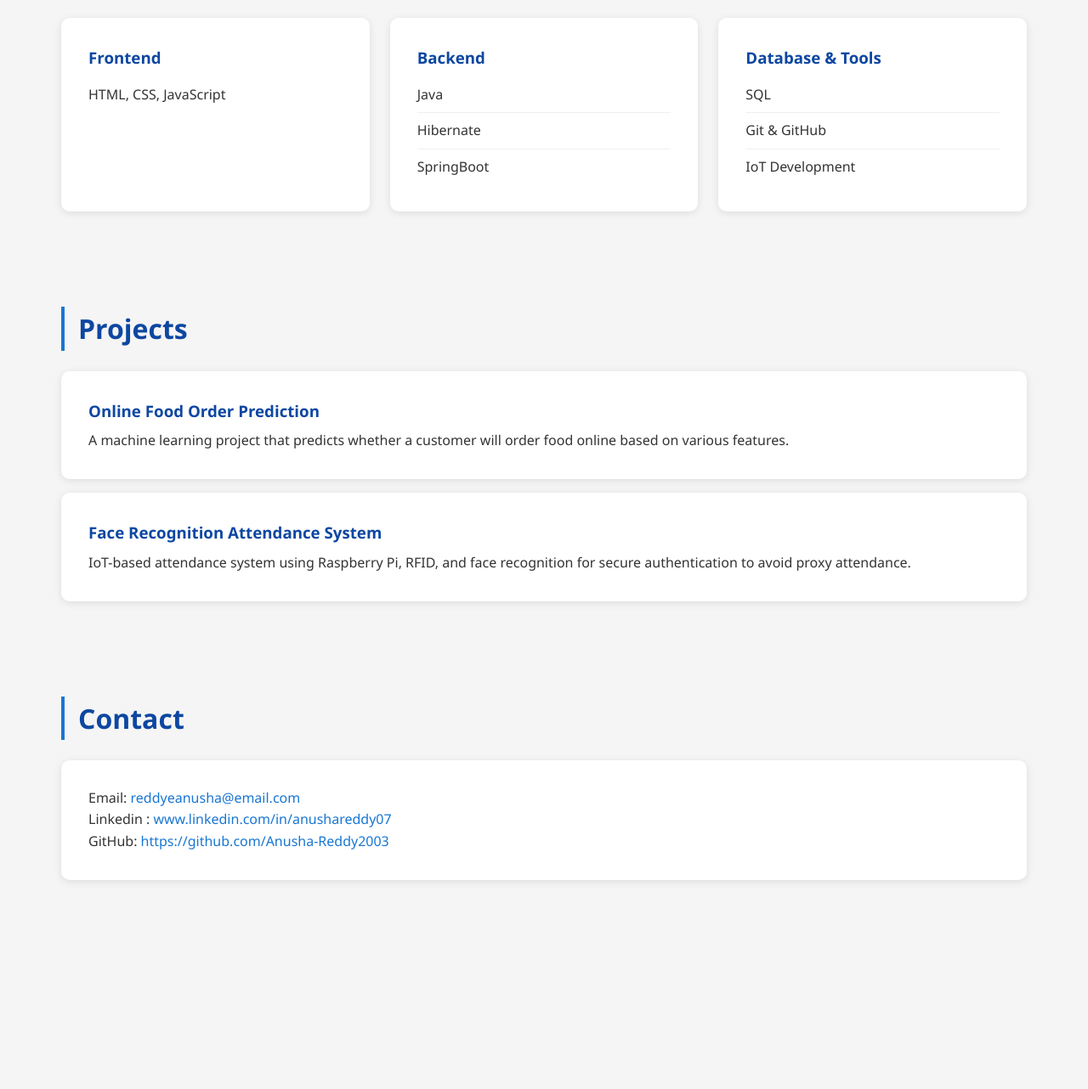
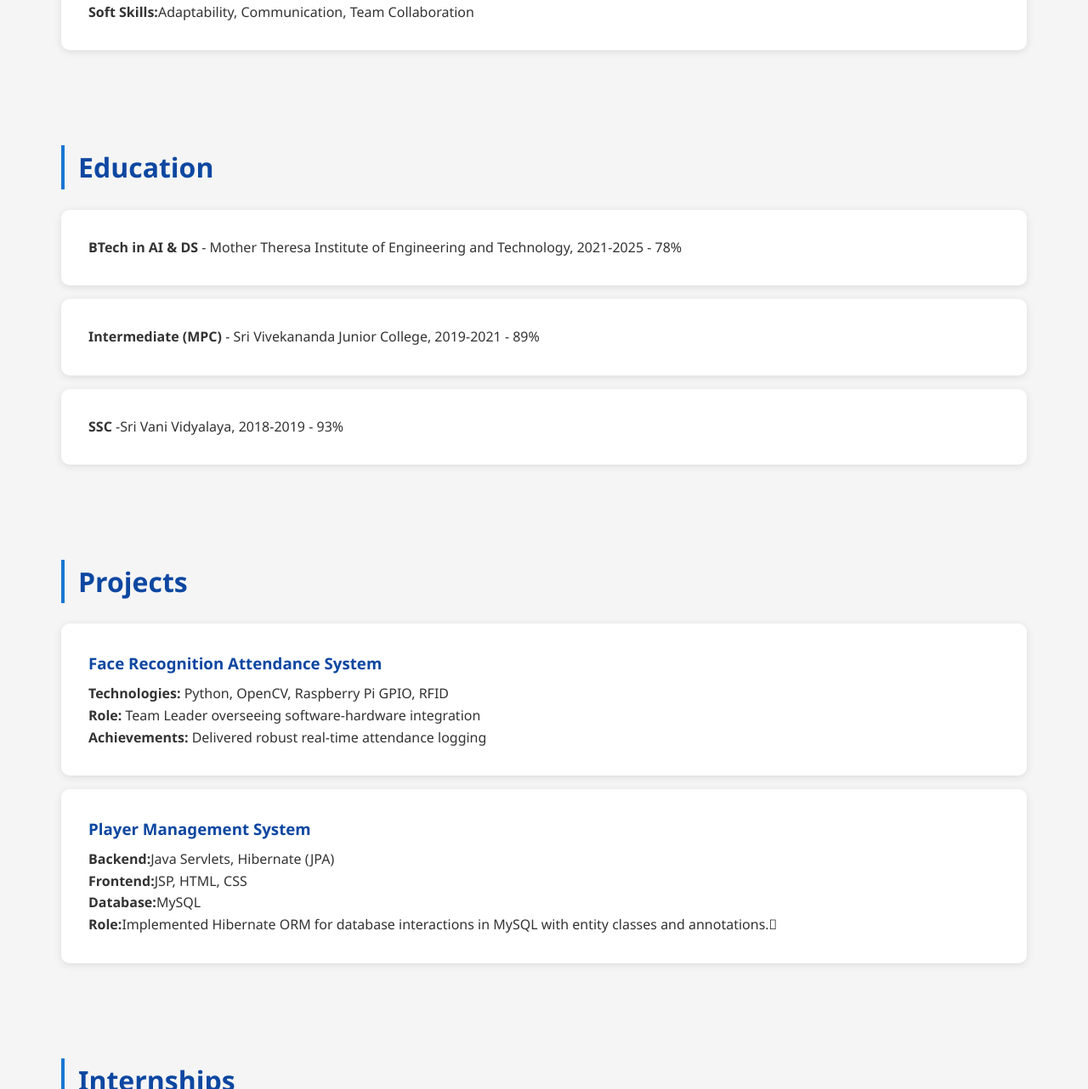
Before and after one commit to Anusha-Reddy2003/portfolio, a plain HTML site: page portfolio.html in a window 1280 px wide. Shown: the part 699-1981 px from the top of the page at 85% size. Before the commit the page ends 1815 px from the top, so only its background shows below. Drawn offline with Linux system fonts and the light colour scheme.

Commit message:
Second commit
Updated portfolio to reflect new skills, education, and projects.

```diff
--- a/portfolio.html
+++ b/portfolio.html
@@ -3,93 +3,111 @@
 <head>
   <meta charset="UTF-8">
   <meta name="viewport" content="width=device-width, initial-scale=1.0">
-  <title>Portfolio</title>
+  <title>E Anusha Reddy | Portfolio</title>
   <link rel="stylesheet" href="portfolio.css">
 </head>
 <body>
-
-  <!-- Header -->
   <header>
-    <div class="header-content">
-      <div class="header-text">
-        <h2>E Anusha Reddy</h2>
-        <p>Full Stack intern</p>
-      </div>
-      <div class="header-photo">
-        <img src="" alt="Profile Photo">
-      </div>
-    </div>
+    <h1>E Anusha Reddy</h1>
+    <p>Aspiring Software Developer | AI & DS Student</p>
   </header>
 
-  <!-- Navigation -->
   <nav>
     <a href="#about">About</a>
     <a href="#skills">Skills</a>
+    <a href="#education">Education</a>
     <a href="#projects">Projects</a>
+    <a href="#internships">Internships</a>
     <a href="#contact">Contact</a>
+    <a href="https://drive.google.com/file/d/1lxkhNkFhe9pLK9UqLdAvZvGs2YKaluoO/view?usp=drive_link" target="_blank">view my resume</a>
   </nav>
 
-  <!-- About Section -->
   <section id="about">
     <h2>About Me</h2>
+    <p>Asipiring Java Developer with knowledge in Java, SQL, HTML, CSS, JS seeking a Developer role to apply skills and contribute to building efficient web applications in a collaborative environment.</p>
+  </section>
+
+  <section id="skills">
+    <h2>Skills</h2>
     <div class="card">
-      <p>Hello! I'm a passionate Full Stack Developer focused on building user-friendly websites. I enjoy learning new technologies and applying them to real-world projects.</p>
+      <p><b>Programming Languages:</b>Java</p>
+      <p><b>Database:</b>MySQL</p>
+      <p><b>Web Technologies:</b> HTML, CSS,JS</p>
+      <p><b>Soft Skills:</b>Adaptability, Communication, Team Collaboration</p>
     </div>
   </section>
 
-  <!-- Skills Section -->
-  <section id="skills">
-    <h2>Skills</h2>
-    <div class="skills-grid">
-      <div class="card">
-        <h3>Frontend</h3>
-        <ul>
-          <li>HTML, CSS, JavaScript</li>
-          <!-- <li>React.js</li> -->
-        </ul>
-      </div>
-      <div class="card">
-        <h3>Backend</h3>
-        <ul>
-          <li>Java</li>
-          <li>Hibernate</li>
-          <li>SpringBoot</li>
-        </ul>
-      </div>
-      <div class="card">
-        <h3>Database & Tools</h3>
-        <ul>
-          <li>SQL</li>
-          <li>Git & GitHub</li>
-          <li>IoT Development</li>
-        </ul>
-      </div>
+  <section id="education">
+    <h2>Education</h2>
+    <div class="card">
+      <p><b>BTech in AI & DS</b> - Mother Theresa Institute of Engineering and Technology, 2021-2025 - 78%</p>
+    </div>
+    <div class="card">
+      <p><b>Intermediate (MPC)</b> - Sri Vivekananda Junior College, 2019-2021 - 89%</p>
+    </div>
+    <div class="card">
+      <p><b>SSC</b> -Sri Vani Vidyalaya, 2018-2019 - 93%</p>
     </div>
   </section>
 
-  <!-- Projects Section -->
   <section id="projects">
     <h2>Projects</h2>
     <div class="card">
-      <h3>Online Food Order Prediction</h3>
-      <p>A machine learning project that predicts whether a customer will order food online based on various features.</p>
+      <h3>Face Recognition Attendance System</h3>
+      <p><b>Technologies:</b> Python, OpenCV, Raspberry Pi GPIO, RFID</p>
+      <p><b>Role:</b> Team Leader overseeing software-hardware integration</p>
+      <p><b>Achievements:</b> Delivered robust real-time attendance logging</p>
     </div>
     <div class="card">
-      <h3>Face Recognition Attendance System</h3>
-      <p>IoT-based attendance system using Raspberry Pi, RFID, and face recognition for secure authentication to avoid proxy attendance.</p>
+      <h3>Player Management System</h3>
+      <p><b>Backend:</b>Java Servlets, Hibernate (JPA)</p>
+      <p><b>Frontend:</b>JSP, HTML, CSS</p>
+      <p><b>Database:</b>MySQL</p>
+      <p><b>Role:</b>Implemented Hibernate ORM for database interactions in MySQL with entity classes and annotations.</p>
     </div>
   </section>
 
-  <!-- Contact Section -->
+  <section id="internships">
+    <h2>Internships</h2>
+    <div class="card">
+      <p><b>Full Stack Intern</b> - Dhee Coding Lab (Java Technologies)</p>
+    </div>
+    <div class="card">
+      <p><b>Virtual Internship on AI-ML-DS</b> - IIDT with Blackbucks at APSCHE (8 weeks)</p>
+    </div>
+  </section>
+
   <section id="contact">
     <h2>Contact</h2>
     <div class="card">
-      <p>Email: <a href="">reddyeanusha@email.com</a></p>
-      <p>Linkedin : <a href="">www.linkedin.com/in/anushareddy07</a></p>
-      <p>GitHub: <a href="">https://github.com/Anusha-Reddy2003 </a></p>
+      <p>📧 Email: <a href="mailto:">reddyeanusha@gmail.com</a></p>
+      <p>📞 Phone: 6304009699</p>
+      <p>🔗 <a href="https://linkedin.com/in/anushareddy07" target="_blank">LinkedIn</a> |
+         <a href="https://github.com/anushareddye" target="_blank">GitHub</a></p>
     </div>
   </section>
 
+  <footer>
+    <p>© 2026 E Anusha Reddy | Portfolio</p>
+  </footer>
 
+  <script>
+    // Fade-in animation when sections come into view
+    const sections = document.querySelectorAll("section");
+    const options = { threshold: 0.2 };
+
+    const observer = new IntersectionObserver((entries, observer) => {
+      entries.forEach(entry => {
+        if (entry.isIntersecting) {
+          entry.target.classList.add("show");
+          observer.unobserve(entry.target);
+        }
+      });
+    }, options);
+
+    sections.forEach(section => {
+      observer.observe(section);
+    });
+  </script>
 </body>
 </html>
```
